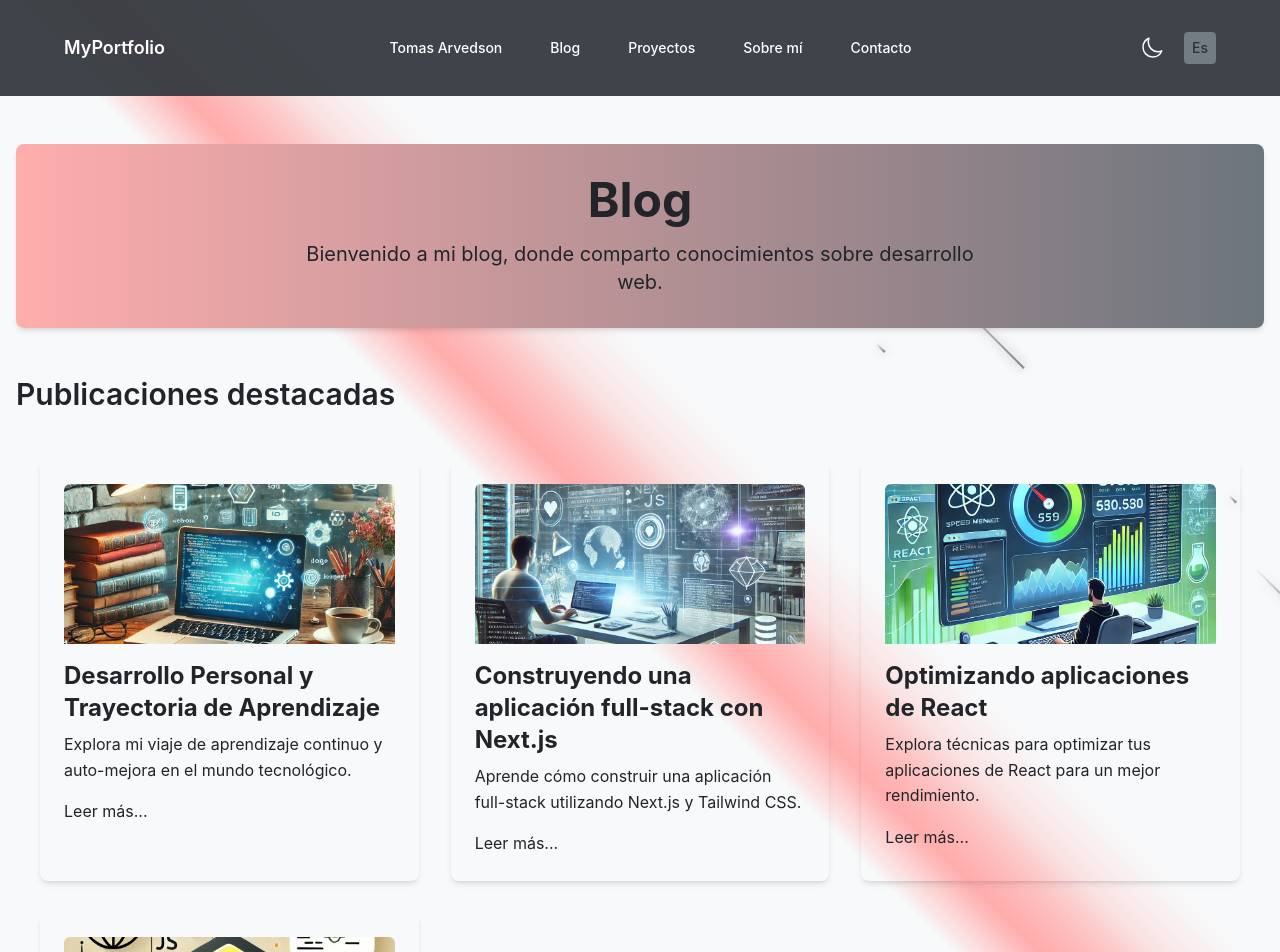
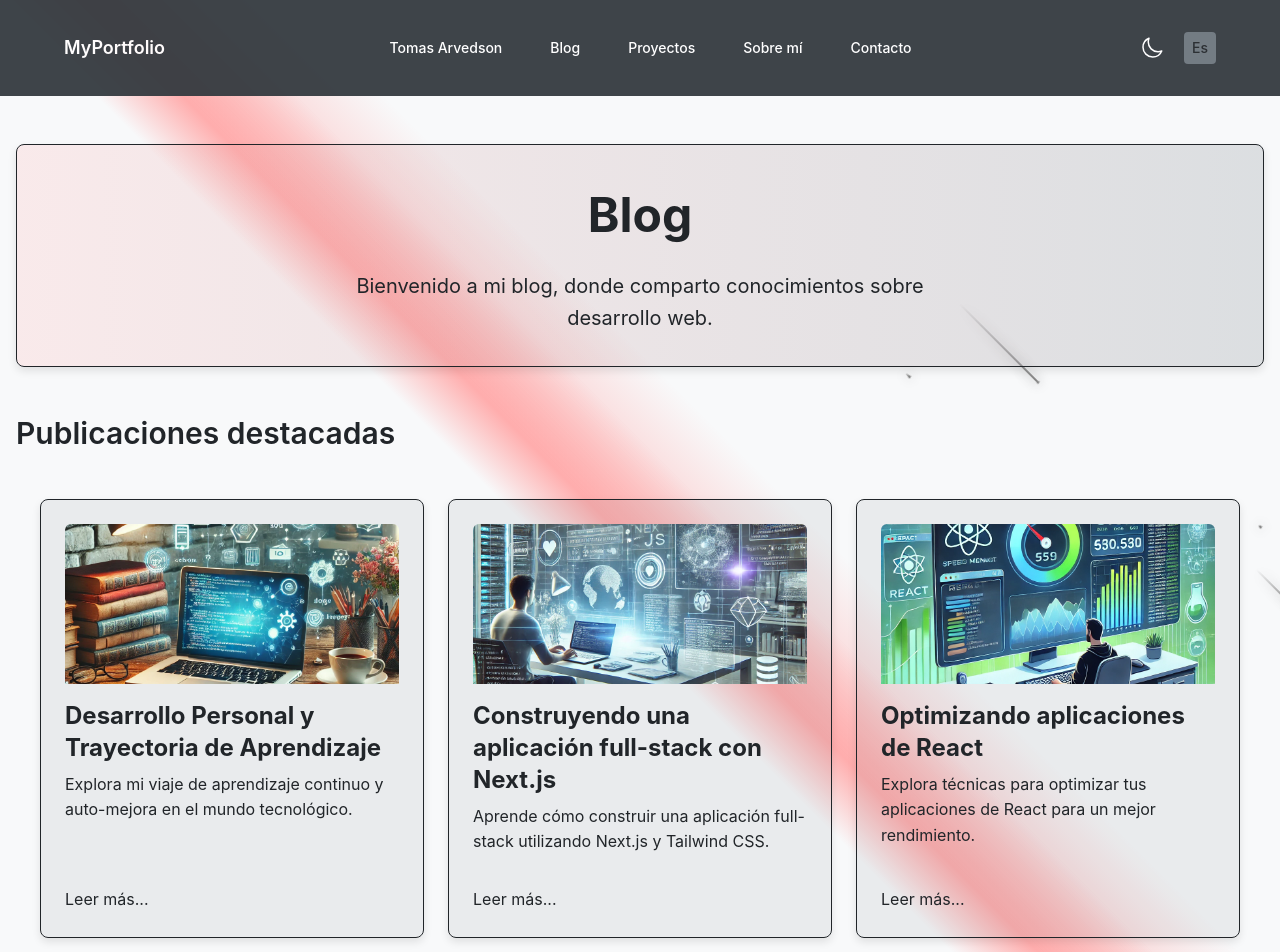
Before and after one commit to Arvedson/portfolio-project, a Next.js app: page /blog in a window 1280 px wide. Shown: the top 952 px of the page. Built offline with nearby package versions, Linux system fonts and the light colour scheme.

Commit message:
card styles

```diff
--- a/src/app/blog/page.tsx
+++ b/src/app/blog/page.tsx
@@ -4,7 +4,7 @@ import { useEffect, useState } from 'react';
 import { useTranslation } from 'react-i18next';
 import i18next from 'i18next';
 import Image from 'next/image';
-
+import Link from 'next/link';
 import CategoriesSection from '../components/CategoriesSection';
 
 interface Post {
@@ -51,24 +51,38 @@ export default function Blog() {
 
   return (
     <div className="container mx-auto px-4 py-12">
-      <div className="bg-gradient-to-r from-[var(--primary)] to-[var(--secondary)] p-8 rounded-lg shadow-md mb-12">
-        <h1 className="text-5xl font-bold mb-4 text-center">{t('blog_title')}</h1>
-        <p className="text-xl text-center max-w-2xl mx-auto">{t('blog_intro')}</p>
-      </div>
+<div className="header-section">
+  <h1>{t('blog_title')}</h1>
+  <p>{t('blog_intro')}</p>
+</div>
+
+
+
+
+
+
+
 
       <section className="mb-16">
         <h2 className="text-3xl font-semibold mb-6">{t('featured_posts')}</h2>
         <div className="grid grid-cols-1 md:grid-cols-2 lg:grid-cols-3 gap-8 p-6">
           {posts.map((post, index) => (
-            <div key={index} className="dark:bg-[var(--secondary-dark)] dark:text-[var(--foreground-dark)] p-6 rounded-lg shadow-md hover:shadow-xl transition-shadow duration-300 hover:scale-110 transition-transform cursor-pointer">
-              <Image src={post.image} alt={post.title} width={400} height={200} className="w-full h-40 object-cover rounded-t-md mb-4" />
-              <h3 className="text-2xl font-bold mb-2">{post.title}</h3>
-              <p className="text-[var(--foreground)] mb-4">{post.excerpt}</p>
-              <a href={post.link} className="text-[var(--foreground)] hover:text-[var(--primary-dark)]">{t('read_more')}</a>
-            </div>
+            <Link href={post.link} key={index} className="group">
+              <div className="card-style">
+                <Image src={post.image} alt={post.title} width={400} height={200} className="w-full h-40 object-cover rounded-t-md mb-4" />
+                <div className="card-body">
+                  <h3 className="text-2xl font-bold mb-2">{post.title}</h3>
+                  <p className="text-[var(--foreground)] mb-4">{post.excerpt}</p>
+                </div>
+                <p className="read-more text-[var(--foreground)] group-hover:text-[var(--primary-dark)] transition-colors">
+                  {t('read_more')}
+                </p>
+              </div>
+            </Link>
           ))}
         </div>
       </section>
+
 
       <CategoriesSection categories={categories} />
 
--- a/src/app/globals.css
+++ b/src/app/globals.css
@@ -16,6 +16,14 @@
   --navbar-hover-light: #495057; /* Hover claro del Navbar */
   --box-shadow-light: rgba(0, 0, 0, 0.1); /* Sombra en modo claro */
   --star-color-light: rgb(129, 129, 129); /* Color de la estrella fugaz en tema claro */
+  --border-color-light: rgba(0, 0, 0, 0.1); /* Borde para tema claro */
+    /* Colores base para el modo claro */
+    --primary-light: #ffadad;
+    --secondary-light: #6c757d;
+
+    /* Variables RGB para transparencia */
+    --primary-light-rgb: 255, 173, 173; /* equivalente a #ffadad */
+    --secondary-light-rgb: 108, 117, 125; /* equivalente a #6c757d */
 
 
   /* Colores base para el modo oscuro */
@@ -30,6 +38,14 @@
   --navbar-hover-dark: #495057; /* Hover en modo oscuro */
   --box-shadow-dark: rgba(255, 255, 255, 0.2); /* Sombra en modo oscuro */
   --star-color-dark: rgba(255, 255, 255, 0.7); /* Color de la estrella fugaz en tema oscuro */
+  --border-color-dark: rgba(255, 255, 255, 0.2); /* Borde para tema oscuro */
+    /* Colores base para el modo oscuro */
+    --primary-dark: #7a4141;
+    --secondary-dark: #adb5bd;
+
+    /* Variables RGB para transparencia */
+    --primary-dark-rgb: 122, 65, 65; /* equivalente a #7a4141 */
+    --secondary-dark-rgb: 173, 181, 189; /* equivalente a #adb5bd */
 }
 
 /* Modo claro por defecto */
@@ -546,3 +562,150 @@ background-position:center
     font-size: 1rem;
   }
 }
+
+
+
+
+
+
+
+
+
+
+
+
+
+/* Clase especial para los estilos de los cards */
+.grid {
+  display: grid;
+  grid-template-columns: repeat(auto-fit, minmax(250px, 1fr));
+  gap: 1.5rem;
+  align-items: stretch; /* Estira cada card para tener la misma altura */
+}
+.card-style {
+  display: flex;
+  flex-direction: column;
+  justify-content: space-between;
+  padding: 1.5rem;
+  border-radius: 0.5rem;
+  box-shadow: 0 4px 8px rgba(0, 0, 0, 0.1);
+  transition: transform 0.3s ease, box-shadow 0.3s ease;
+  cursor: pointer;
+  background-color: var(--secondary-dark);
+  color: var(--foreground);
+  border: 1px solid var(--secondary-light);
+  min-height: 100%; /* Se asegura de que todos los cards llenen el espacio vertical */
+}
+
+
+.card-style:hover {
+  transform: scale(1.05);
+  box-shadow: 0 8px 16px rgba(0, 0, 0, 0.15);
+}
+/* Configuración para el tema oscuro */
+[data-theme="dark"] .card-style {
+  background-color: rgba(173, 181, 189, 0.2); /* Usando el color de --secondary-dark con 20% de opacidad */
+  color: var(--foreground-dark);
+  border-color: var(--foreground-dark);
+}
+
+/* Configuración para el tema claro */
+[data-theme="light"] .card-style {
+  background-color: rgba(108, 117, 125, 0.1); /* Usando el color de --secondary-light con 10% de opacidad */
+  color: var(--foreground-light);
+  border-color: var(--foreground-light);
+}
+
+
+
+.card-body {
+  flex-grow: 1; /* Ocupa el espacio disponible */
+  margin-bottom: 1rem; /* Da un margen inferior para separar el contenido de "Read more" */
+}
+
+/* Clase para el contenedor principal dentro del card */
+.card-content {
+  position: relative;
+  z-index: 2; /* Asegura que el contenido esté por encima del pseudo-elemento */
+}
+
+/* Clase para el contenido de texto dentro del card */
+.card-body {
+  flex-grow: 1; /* Permite que este div crezca para ocupar el espacio */
+}
+
+.card-read-more {
+  margin-top: auto;
+  color: var(--foreground);
+  transition: color 0.3s ease;
+}
+
+.card-read-more:hover {
+  color: var(--primary-dark); /* Cambia de
+   color al hacer hover */
+}
+
+
+
+.read-more {
+  margin-top: auto;
+  color: var(--foreground);
+  transition: color 0.3s ease;
+  position: relative;
+  z-index: 2; /* Asegura que "Read more" también esté por encima del fondo */
+}
+
+.read-more:hover {
+  color: var(--primary-dark); /* Cambia de color al hacer hover */
+}
+
+
+.header-section {
+  background-image: linear-gradient(to right, var(--primary), var(--secondary));
+  padding: 2rem; /* p-8 en Tailwind equivale a 2rem */
+  border-radius: 0.5rem; /* rounded-lg en Tailwind */
+  box-shadow: 0 4px 8px rgba(0, 0, 0, 0.1); /* sombra equivalente a shadow-md */
+  margin-bottom: 3rem; /* mb-12 en Tailwind */
+  text-align: center;
+  border: 1px solid var(--border-color); /* Borde adaptable al tema */
+}
+
+.header-section h1 {
+  font-size: 3rem; /* text-5xl en Tailwind equivale a 3rem */
+  font-weight: 700; /* font-bold en Tailwind */
+  margin-bottom: 1rem; /* mb-4 en Tailwind */
+}
+
+.header-section p {
+  font-size: 1.25rem; /* text-xl en Tailwind equivale a 1.25rem */
+  max-width: 40rem; /* max-w-2xl en Tailwind */
+  margin: 0 auto; /* centrar el párrafo */
+}
+
+[data-theme="light"] {
+  --border-color: var(--foreground-light); /* Negro para tema claro */
+}
+
+[data-theme="dark"] {
+  --border-color: var(--foreground-dark); /* Blanco para tema oscuro */
+  --primary-rgb: 122, 65, 65; /* Morado profundo del tema oscuro */
+  --secondary-rgb: 173, 181, 189; /* Gris claro del tema oscuro */
+}
+
+/* Gradiente con transparencia en el tema claro */
+[data-theme="light"] .header-section {
+  background-image: linear-gradient(
+    to right,
+    rgba(var(--primary-light-rgb), 0.2), /* Primary Light con transparencia */
+    rgba(var(--secondary-light-rgb), 0.2) /* Secondary Light con transparencia */
+  );
+}
+
+/* Gradiente con transparencia en el tema oscuro */
+[data-theme="dark"] .header-section {
+  background-image: linear-gradient(
+    to right,
+    rgba(var(--primary-dark-rgb), 0.2), /* Primary Dark con transparencia */
+    rgba(var(--secondary-dark-rgb), 0.2) /* Secondary Dark con transparencia */
+  );
+}
```
